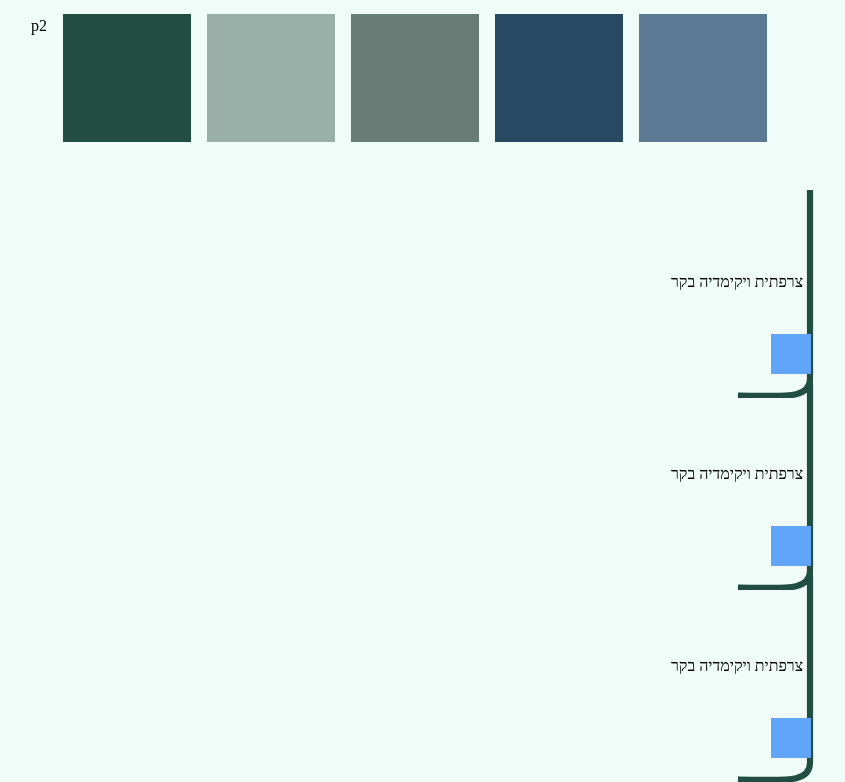
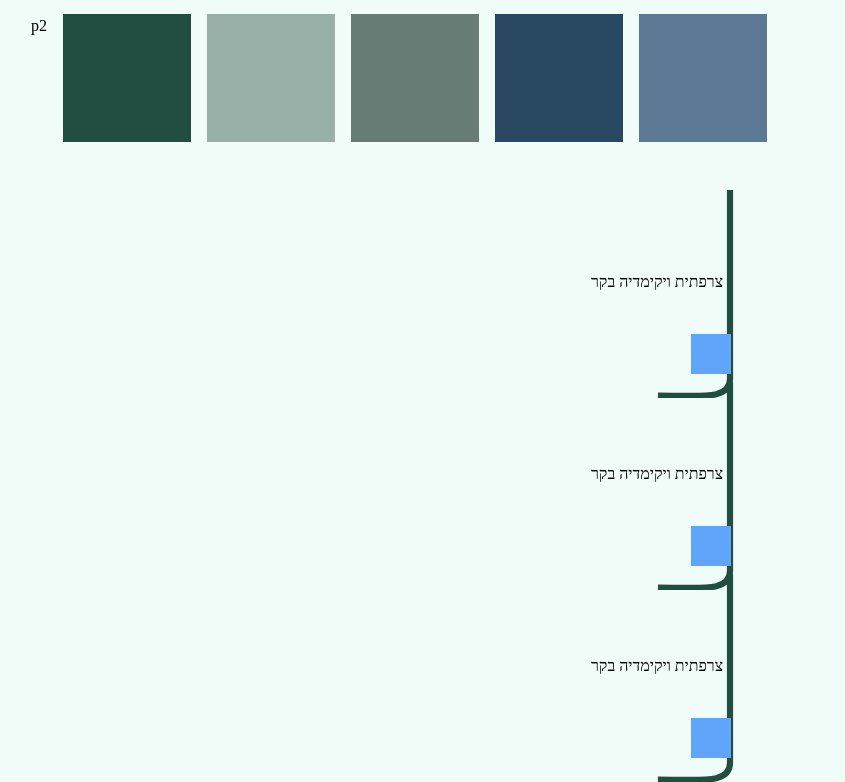
Before and after one commit to MosesLevin/Shirel-Gardening, a Next.js app: page / in a window 1280 px wide. Shown: the part 2750-3532 px from the top of the page, without its empty margins (161-1006 px from the left). Built offline with nearby package versions, Linux system fonts and the light colour scheme; a web font is replaced by a local one.

Commit message:
used useInView to fix animations on mobile

```diff
--- a/src/app/sections/Footer.tsx
+++ b/src/app/sections/Footer.tsx
@@ -24,13 +24,13 @@
           <div className="size-32 bg-p2c5"></div>
         </div>
       </div>
-      <section className="relative z-10  ">
-        <div className="flex flex-col items-end md:mr-60">
+      <div className="relative  ">
+        <div className="flex flex-col items-end md:mr-80">
           <AnimatedSVG />
           <AnimatedSVG />
           <AnimatedSVG />
         </div>
-      </section>
+      </div>
     </section>
   )
 }
--- a/src/components/AnimateTimeline.tsx
+++ b/src/components/AnimateTimeline.tsx
@@ -1,10 +1,10 @@
-import { motion } from 'framer-motion'
+import { motion, useInView } from 'framer-motion'
+import { useRef } from 'react'
 
-// interface AnimateTimeline {
-//   icon: string
-// }
+function AnimateTimeline() {
+  const ref = useRef(null)
+  const isInView = useInView(ref, { margin: '0px 0px -50px 0px', once: true })
 
-function AnimateTimeline({}) {
   const draw = {
     hidden: { pathLength: 0 },
     visible: (custom: number) => {
@@ -20,13 +20,14 @@
 
   return (
     <div className="relative">
-      <div className="absolute w-full ">
-        <div className="flex ">
+      <div className="absolute w-full">
+        <div className="flex">
           <p className="mt-20 w-30">צרפתית ויקימדיה בקר</p>
-          <div className="size-10 mt-36 -ml-8 bg-blue-400 "></div>
+          <div className="size-10 mt-36 -ml-8 bg-blue-400"></div>
         </div>
       </div>
       <motion.svg
+        ref={ref}
         className="size-40 md:size-52 -mb-4 text-p1c1"
         width="36"
         height="101"
@@ -38,8 +39,7 @@
           d="M35 0V91.7127C35 102.027 21.6 99.7968 0 99.7968"
           variants={draw}
           initial="hidden"
-          whileInView="visible" // Trigger animation when in view
-          viewport={{ margin: '0px 0px -50px 0px', once: true }} // Adjust margin (negative bottom margin for earlier trigger)
+          animate={isInView ? 'visible' : 'hidden'}
           stroke="currentColor"
           strokeWidth={3}
           fill="none"
```
